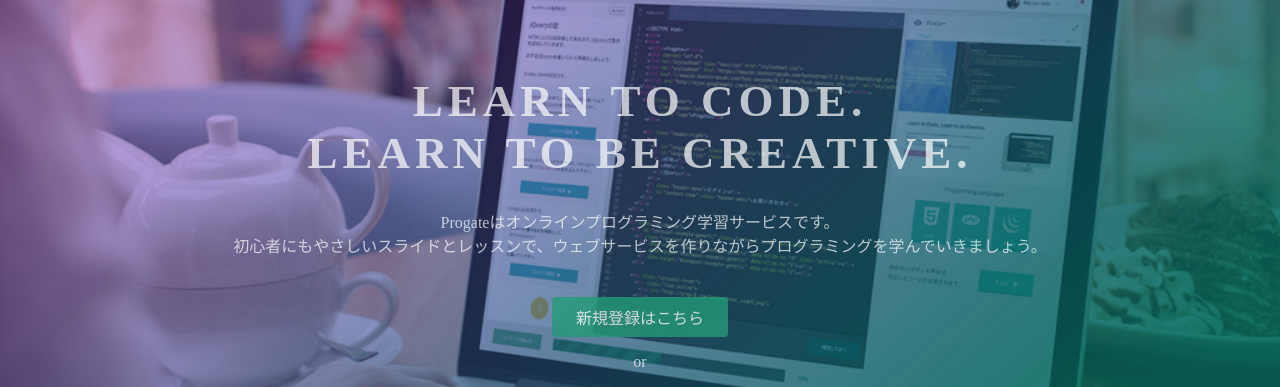
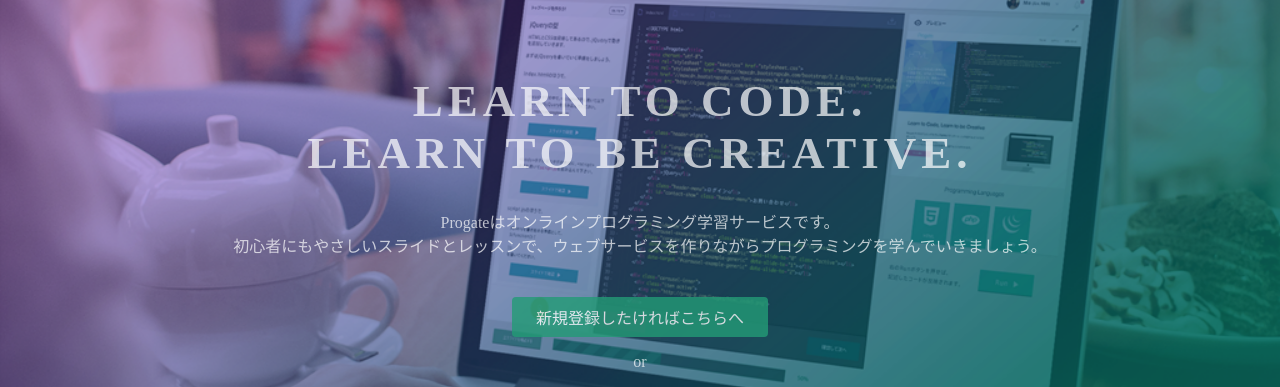
Before and after one commit to Domihann/Domihann.github.io, a plain HTML site: page index.html in a window 1280 px wide. Shown: the part 135-522 px from the top of the page. Drawn offline with Linux system fonts and the light colour scheme.

Commit message:
Update index.html

```diff
--- a/index.html
+++ b/index.html
@@ -26,7 +26,7 @@
       <h1>LEARN TO CODE.<br>LEARN TO BE CREATIVE.</h1>
       <p>Progateはオンラインプログラミング学習サービスです。<br>初心者にもやさしいスライドとレッスンで、ウェブサービスを作りながらプログラミングを学んでいきましょう。</p>
       <div class="btn-wrapper">
-        <a href="#" class="btn signup">新規登録はこちら</a>
+        <a href="#" class="btn signup">新規登録したければこちらへ</a>
         <p>or</p>
         <a href="#" class="btn facebook"><span class="fa fa-facebook"></span>Facebookで登録</a>
         <a href="#" class="btn twitter"><span class="fa fa-twitter"></span>Twitterで登録</a>
```
